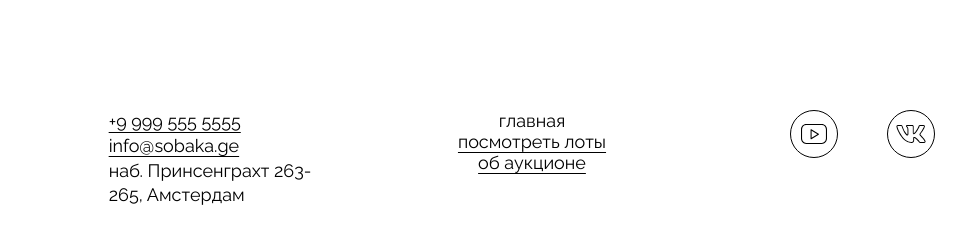
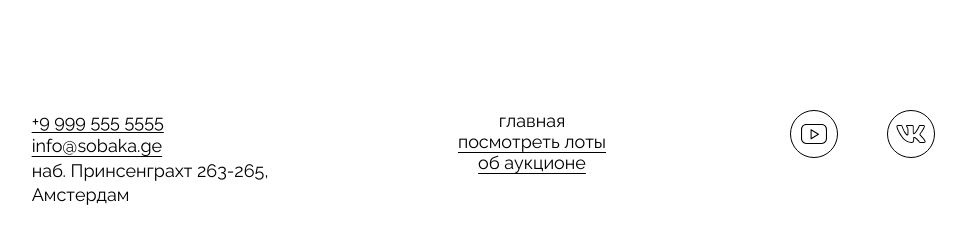
Before and after one commit to KonstantinZin/ono-tebe-nado-fd, a plain HTML site: page index.html in a window 1280 px wide. Shown: the part 2738-2981 px from the top of the page, 108-1088 px from the left. Drawn offline with Linux system fonts and the light colour scheme.

Commit message:
Исправленный готовый проект

```diff
--- a/index.html
+++ b/index.html
@@ -36,11 +36,9 @@
       </a>
 
       <address class="adress header__adress">
-
-          <a href="tel:+99995555555">+9 999 555 5555</a>
-          <a href="mailto:info@sobaka.ge">info@sobaka.ge</a>
-          <p>наб. Принсенграхт 263- 265,&nbsp;Амстердам</p>
-
+        <a href="tel:+99995555555">+9 999 555 5555</a>
+        <a href="mailto:info@sobaka.ge">info@sobaka.ge</a>
+        <p>наб. Принсенграхт 263- 265,&nbsp;Амстердам</p>
       </address>
     </header>
     <main>
@@ -148,12 +146,10 @@
       </section>
     </main>
     <footer class="footer">
-      <address class="adress">
-        <div class="footer__adress">
-          <p><a href="tel:+99995555555">+9 999 555 5555</a></p>
-          <p><a href="mailto:info@sobaka.ge">info@sobaka.ge</a></p>
+      <address class="adress footer__adress">
+          <a href="tel:+99995555555">+9 999 555 5555</a>
+          <a href="mailto:info@sobaka.ge">info@sobaka.ge</a>
           <p>наб. Принсенграхт 263-265, Амстердам</p>
-        </div>
       </address>
       <nav class="footer__menu">
         <ul class="footer__menu-list">
--- a/styles/style.css
+++ b/styles/style.css
@@ -21,8 +21,8 @@
 }
 
 .header__links-list-item-main {
+  padding-left: 0;
   list-style-type: none;
-  padding-left: 0;
 }
 
 .header__links-list {
@@ -335,7 +335,7 @@
 }
 
 .footer__adress {
-  padding-right: 10px;
+  margin-right: 77px;
 }
 
 .footer__menu-list {
```
